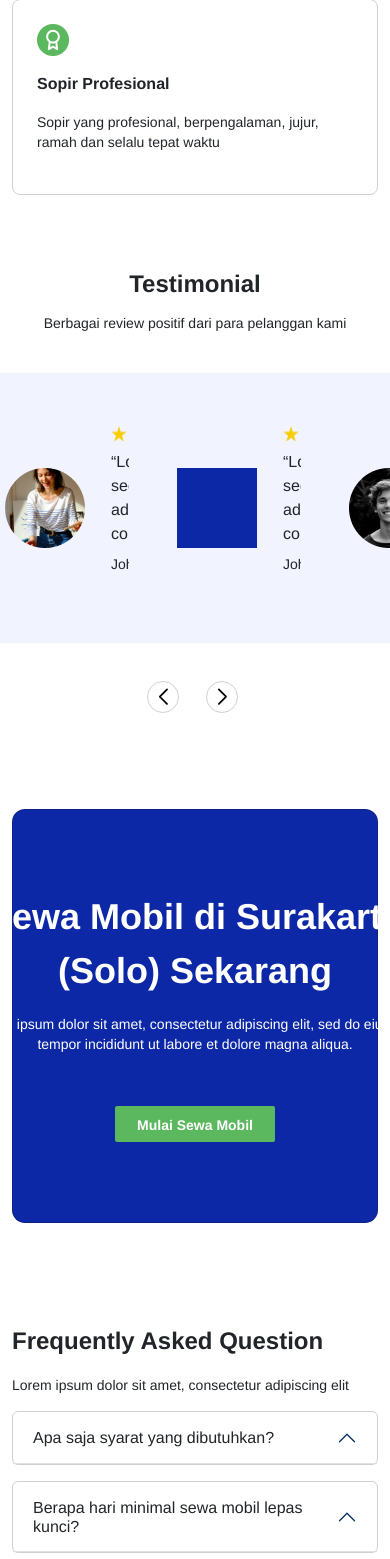
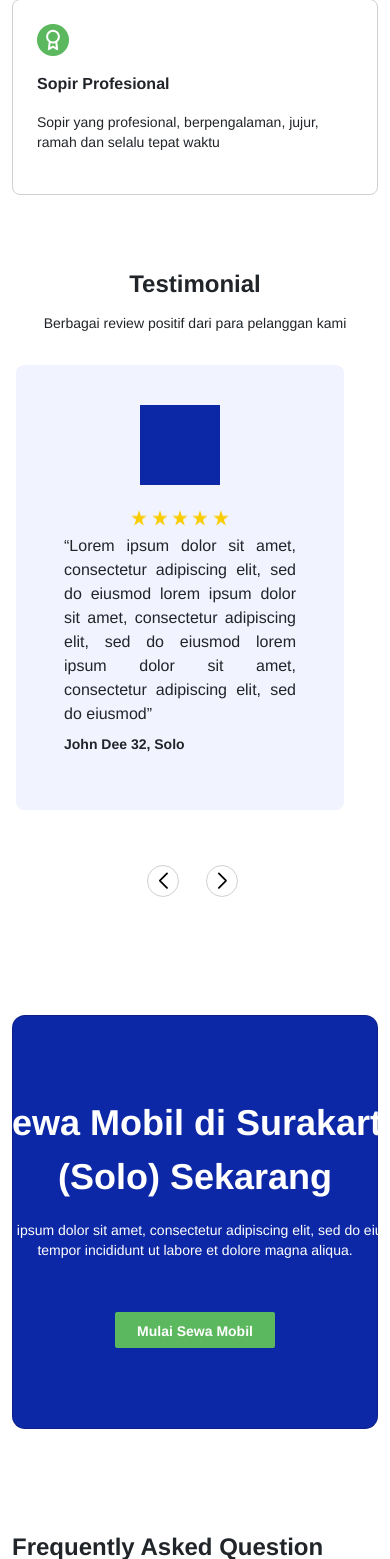
Before and after one commit to RazinSyakib43/F-FSW24001119-synrgy7-Raz-BinarCarRentalBCR-ch2, a web app: file index.html in a window 390 px wide. Shown: the part 2169-3728 px from the top of the page. Run offline with its HTML, style and script files only (its server is not run), Linux system fonts and the light colour scheme.

Commit message:
[C2] Testimonial Section Responsive

```diff
--- a/index.html
+++ b/index.html
@@ -489,6 +489,20 @@
         nextEl: ".swiper-button-next",
         prevEl: ".swiper-button-prev",
       },
+      breakpoints: {
+        0: {
+          slidesPerView: 1,
+          spaceBetween: 20,
+        },
+        768: {
+          slidesPerView: 1.5,
+          spaceBetween: 20,
+        },
+        1024: {
+          slidesPerView: 2.5,
+          spaceBetween: 40,
+        },
+      },
     });
 
   </script>
--- a/style/responsive.css
+++ b/style/responsive.css
@@ -65,7 +65,7 @@ body {
         padding-bottom: 0px;
     }
 
-    .our-services__col1{
+    .our-services__col1 {
         display: flex;
         justify-content: center;
         padding: 0px 54px;
@@ -78,7 +78,8 @@ body {
         margin-bottom: 24px;
     }
 
-    .our-services__title, .our-services__description{
+    .our-services__title,
+    .our-services__description {
         text-align: justify;
         margin-bottom: 16px;
     }
@@ -98,7 +99,53 @@ body {
         margin-bottom: 16px;
     }
 
-    .why-us__card{
+    .why-us__card {
         margin-bottom: 16px;
     }
+
+    /* Testimonial Section */
+    .testimonial {
+        height: 614px;
+    }
+
+    .testimonial__description{
+        margin-bottom: 0;
+    }
+
+    .testimonial__swiper{
+        margin-top: 16px;
+    }
+
+    .swiper-wrapper {
+        padding: 16px !important;
+    }
+
+    .testimonial__card {
+        width: 328px;
+        height: auto;
+    }
+
+    .testimonial__card-body{
+        display: flex !important;
+        flex-direction: column;
+        padding: 40px 16px;
+    }
+
+    .testimonial__card-img{
+        margin-bottom: 24px;
+        margin-right: 0;
+    }
+
+    .testimonial__card-review section{
+        text-align: center;
+    }
+
+    .testimonial__card-quote{
+        text-align: justify;
+    }
+
+    /* Getting Started Section */
+    .getting-started {
+        margin-top: 130px !important;
+    }
 }
--- a/style/style.css
+++ b/style/style.css
@@ -287,7 +287,7 @@ header {
 
 .testimonial__card-name {
     font-size: 14px;
-    font-weight: 400;
+    font-weight: 600;
     line-height: 20px;
 }
 
```
